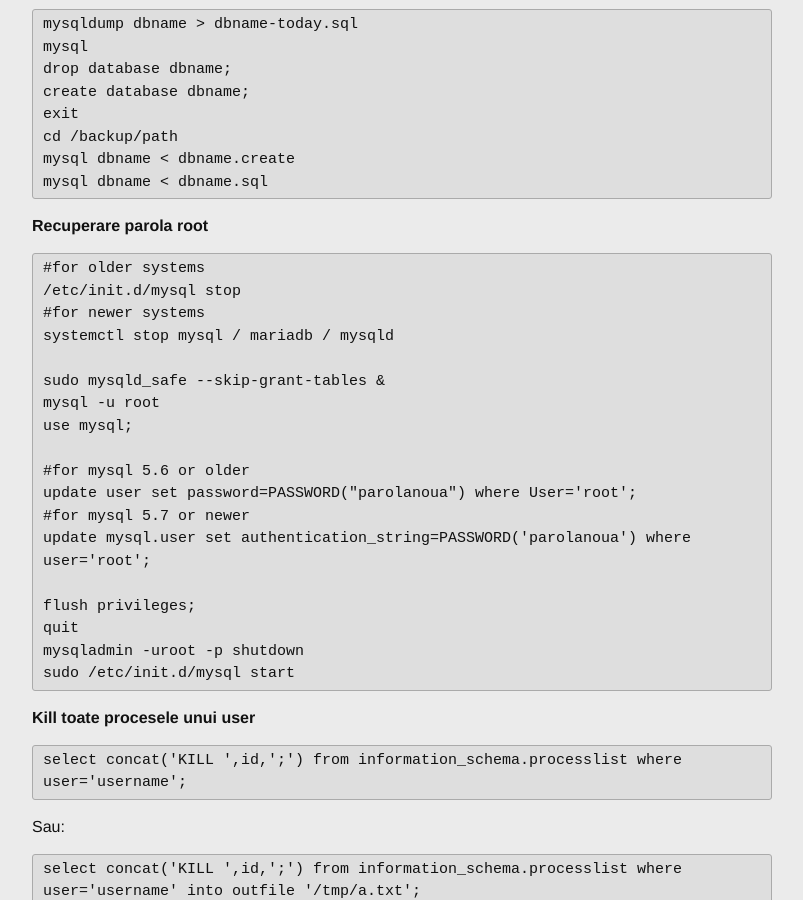
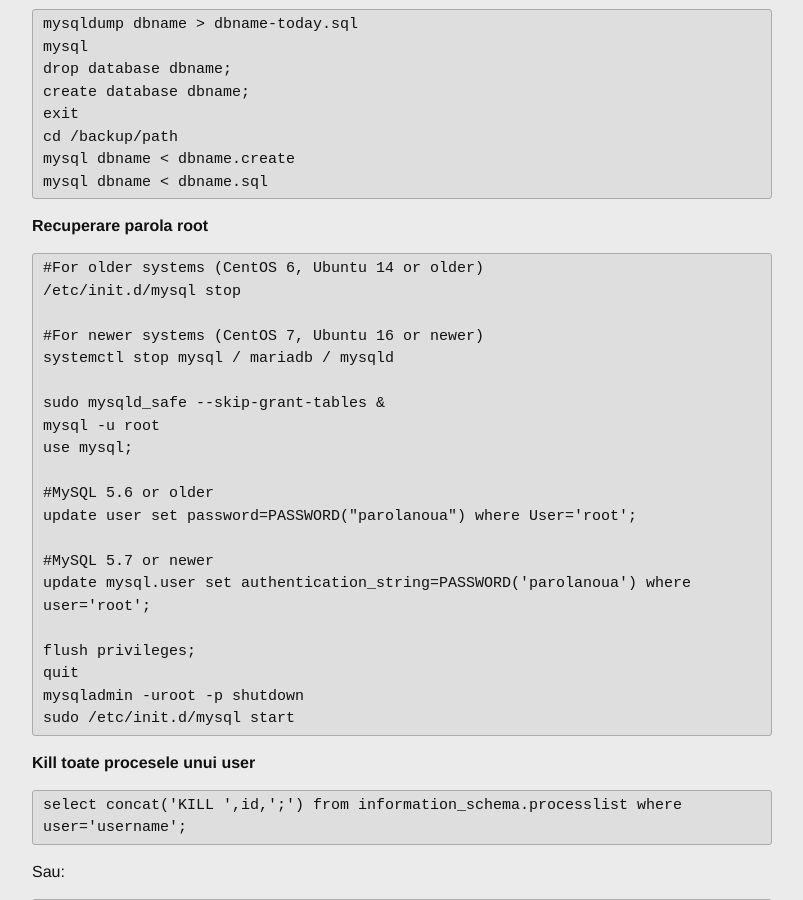
Before and after one commit to linuxtm/linuxtm.github.io, a Jekyll site: the page built from cele-mai-folosite-comenzi-mysql/index.md, in a window 1280 px wide and 900 px high, scrolled down 780 px. Shown: the whole window, without its empty margins (238-1041 px from the left). Built offline with Jekyll 4.4.1, drawn with Linux system fonts in a browser that asks for light colours.

Commit message:
Update index.md

```diff
--- a/cele-mai-folosite-comenzi-mysql/index.md
+++ b/cele-mai-folosite-comenzi-mysql/index.md
@@ -40,18 +40,20 @@ mysql dbname &lt; dbname.sql
 
 **Recuperare parola root**
 <pre>
-#for older systems
+#For older systems (CentOS 6, Ubuntu 14 or older)
 /etc/init.d/mysql stop
-#for newer systems
+
+#For newer systems (CentOS 7, Ubuntu 16 or newer)
 systemctl stop mysql / mariadb / mysqld
 
 sudo mysqld_safe --skip-grant-tables &
 mysql -u root
 use mysql;
 
-#for mysql 5.6 or older
+#MySQL 5.6 or older
 update user set password=PASSWORD("parolanoua") where User='root';
-#for mysql 5.7 or newer
+
+#MySQL 5.7 or newer
 update mysql.user set authentication_string=PASSWORD('parolanoua') where user='root';
 
 flush privileges;
```
